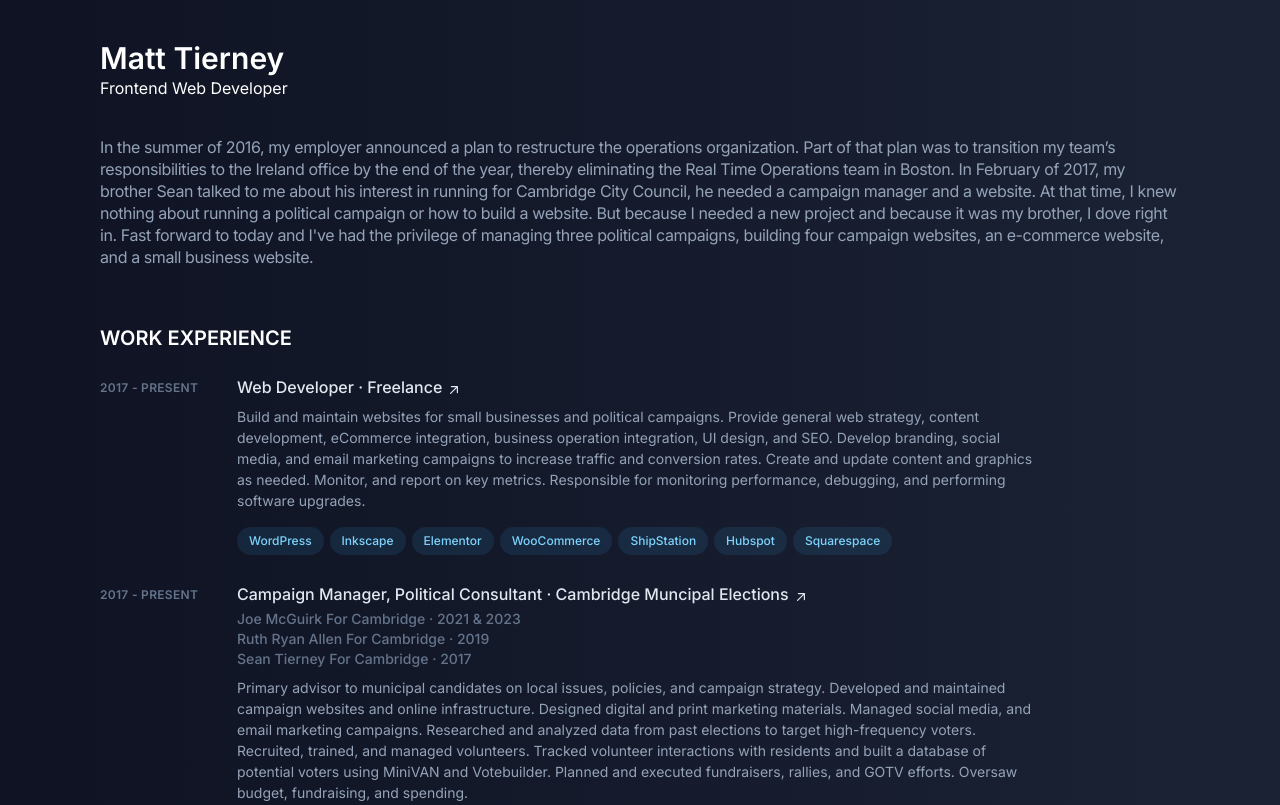
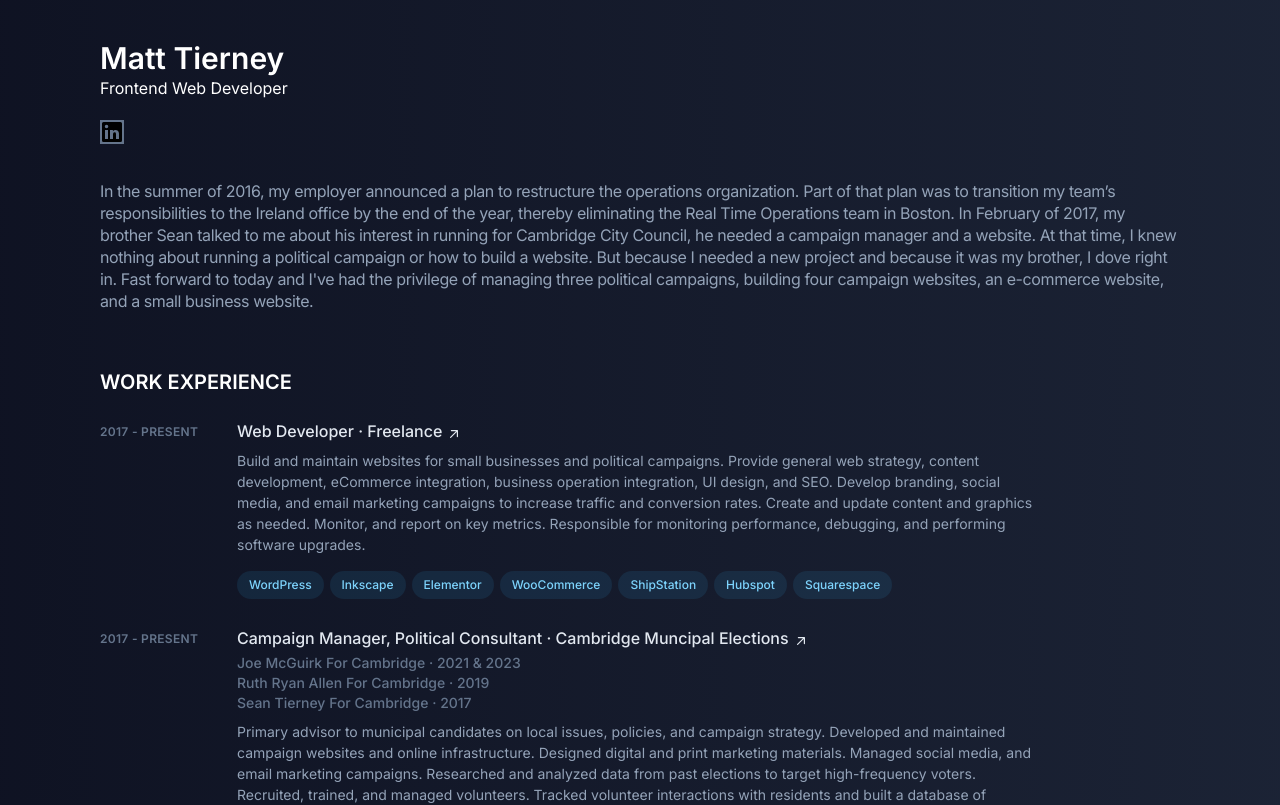
Before and after one commit to silvrfox153/matt-portfolio-3.0, a Next.js app: page / in a window 1280 px wide. Shown: the top 805 px of the page. Built offline with nearby package versions, Linux system fonts and the light colour scheme.

Commit message:
added linkedin icon

```diff
--- a/app/components/Header.jsx
+++ b/app/components/Header.jsx
@@ -5,6 +5,23 @@
         <h1 className="text-white text-3xl font-semibold">Matt Tierney</h1>
         <h2 className="text-white">Frontend Web Developer</h2>
       </div>
+      <div className="pt-5">
+        <ul>
+          <li>
+            <a className="block hover:text-slate-200" href="">
+              <svg
+                xmlns="http://www.w3.org/2000/svg"
+                viewBox="0 0 24 24"
+                fill="currentColor"
+                className="h-6 w-6 bg-slate-500"
+                aria-hidden="true"
+              >
+                <path d="M20.5 2h-17A1.5 1.5 0 002 3.5v17A1.5 1.5 0 003.5 22h17a1.5 1.5 0 001.5-1.5v-17A1.5 1.5 0 0020.5 2zM8 19H5v-9h3zM6.5 8.25A1.75 1.75 0 118.3 6.5a1.78 1.78 0 01-1.8 1.75zM19 19h-3v-4.74c0-1.42-.6-1.93-1.38-1.93A1.74 1.74 0 0013 14.19a.66.66 0 000 .14V19h-3v-9h2.9v1.3a3.11 3.11 0 012.7-1.4c1.55 0 3.36.86 3.36 3.66z"></path>
+              </svg>
+            </a>
+          </li>
+        </ul>
+      </div>
     </header>
   );
 };
--- /dev/null
+++ b/app/components/Skills.jsx
@@ -0,0 +1,11 @@
+const Skills = () => {
+  return (
+    <section id="experience" className="pt-5">
+      <div className="px-5">
+        <h2 className="uppercase text-xl text-white font-semibold">Skills</h2>
+      </div>
+    </section>
+  );
+};
+
+export default Skills;
--- a/app/page.js
+++ b/app/page.js
@@ -2,6 +2,7 @@
 import About from './components/About';
 import Experience from './components/Experience';
 import Projects from './components/Projects';
+import Skills from './components/Skills';
 
 export default function Home() {
   return (
@@ -10,6 +11,7 @@
       <About />
       <Experience />
       <Projects />
+      <Skills />
     </>
   );
 }
```
